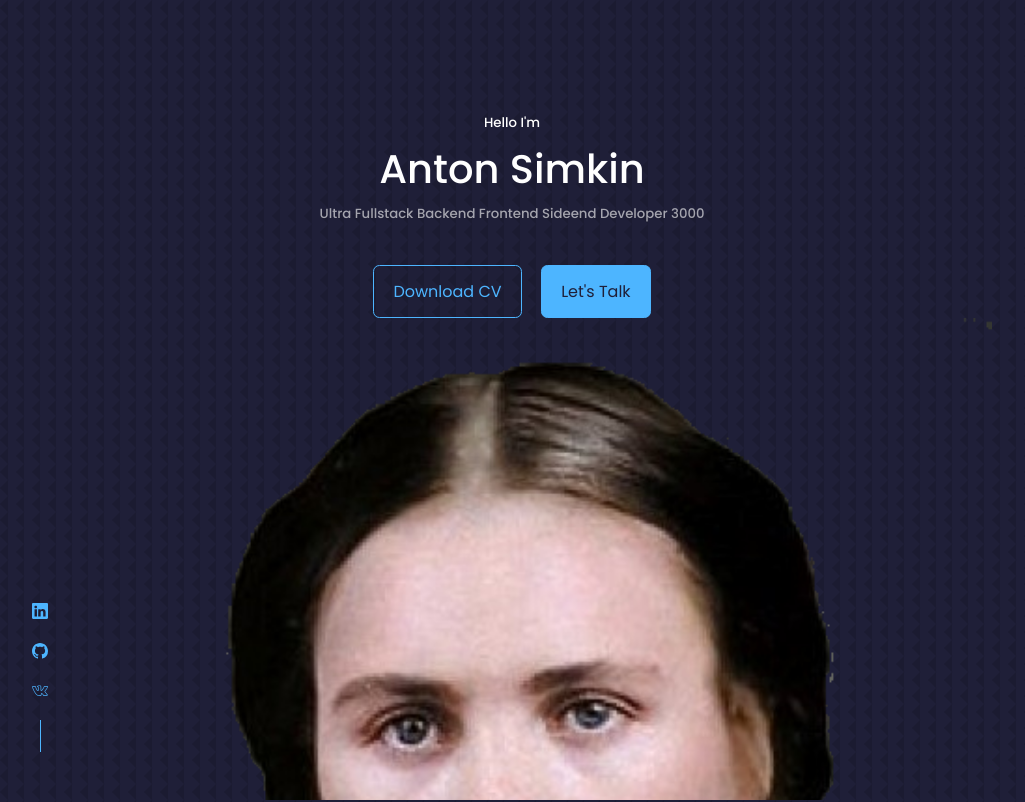
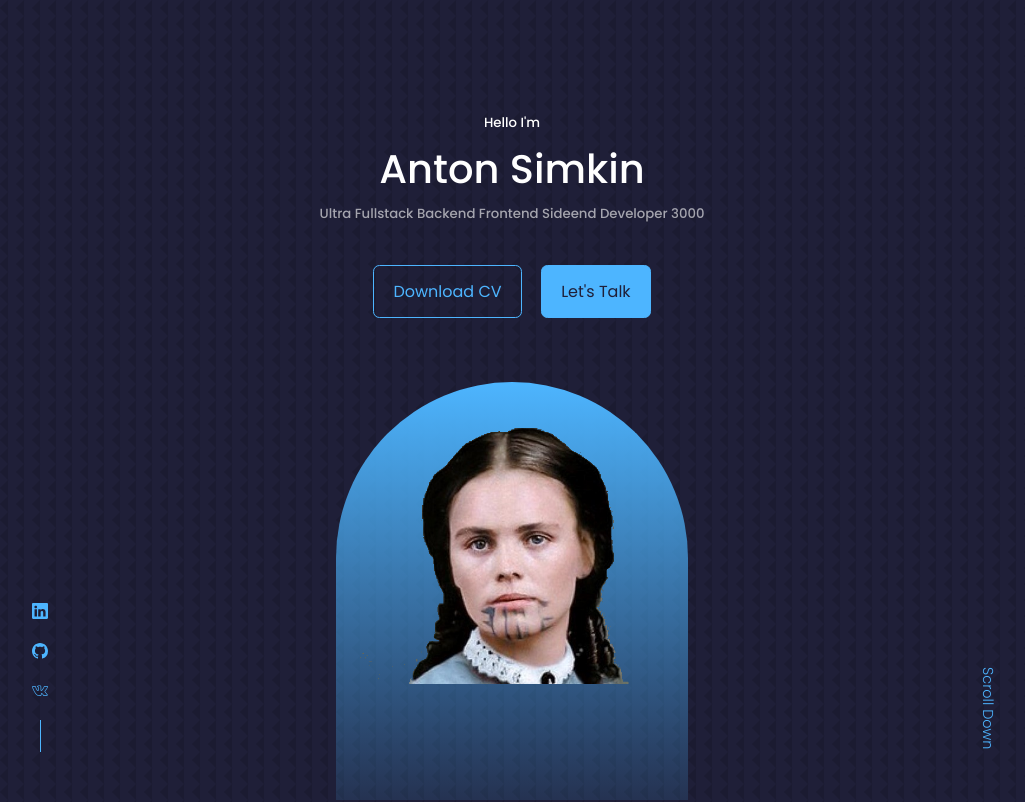
Before and after one commit to fhgaha/portfolio, a React (Create React App) app: page / in a window 1280 px wide. Shown: the top 802 px of the page, without its empty margins (128-1153 px from the left). Built offline with nearby package versions, Linux system fonts and the light colour scheme.

Commit message:
header done

```diff
--- a/src/components/header/header.css
+++ b/src/components/header/header.css
@@ -4,7 +4,7 @@
 	overflow: hidden;
 }
 
-.header__container{
+.header__container {
 	text-align: center;
 	height: 100%;
 	position: relative;
@@ -21,7 +21,7 @@
 
 /* ==================== SOCIALS ==================== */
 
-.header__socials{
+.header__socials {
 	display: flex;
 	flex-direction: column;
 	align-items: center;
@@ -37,3 +37,29 @@
 	height: 2rem;
 	background: var(--color-primary);
 }
+
+/* ==================== ME ==================== */
+
+.me {
+	background: linear-gradient(var(--color-primary), transparent);
+	width: 22rem;
+	height: 30rem;
+	position: absolute;
+	/*how does this put img in center?*/
+	left: calc(50% - 11rem);
+	margin-top: 4rem;
+	border-radius: 12rem 12rem 0 0;
+	overflow: hidden;
+	padding: 2rem 1.5rem 1.5rem 1.5rem ;
+}
+
+/* ==================== SCROLL DOWN ==================== */
+
+.scroll__down {
+	position: absolute;
+	right: -2.3rem;
+	bottom: 5rem;
+	transform: rotate(90deg);
+	font-weight: 300;
+	font-size: 0.9rem;
+}
--- a/src/index.css
+++ b/src/index.css
@@ -141,3 +141,25 @@
 		margin-top: 2rem;
 	}
 }
+
+/* ======================= MEDIA QUERIES (MEDIUM DEVICES) ======================= */
+
+@media screen and (max-width: 1024px) {
+	header {
+		height: 68vh;
+	}
+}
+
+
+/* ======================= MEDIA QUERIES (SMALL DEVICES) ======================= */
+
+@media screen and (max-width: 600px) {
+	header {
+		height: 100vh;
+	}
+
+	.header__socials,
+	.scroll__down {
+		display: none;
+	}
+}
```
